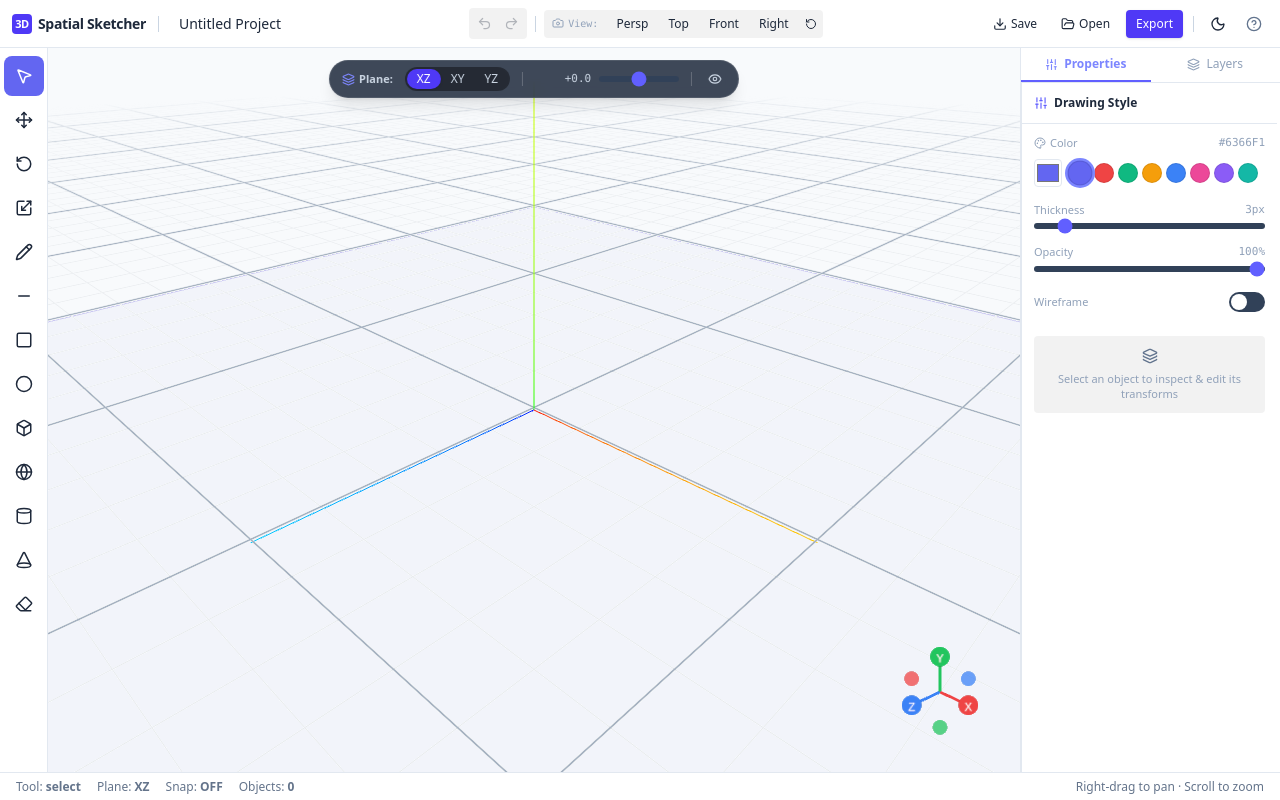
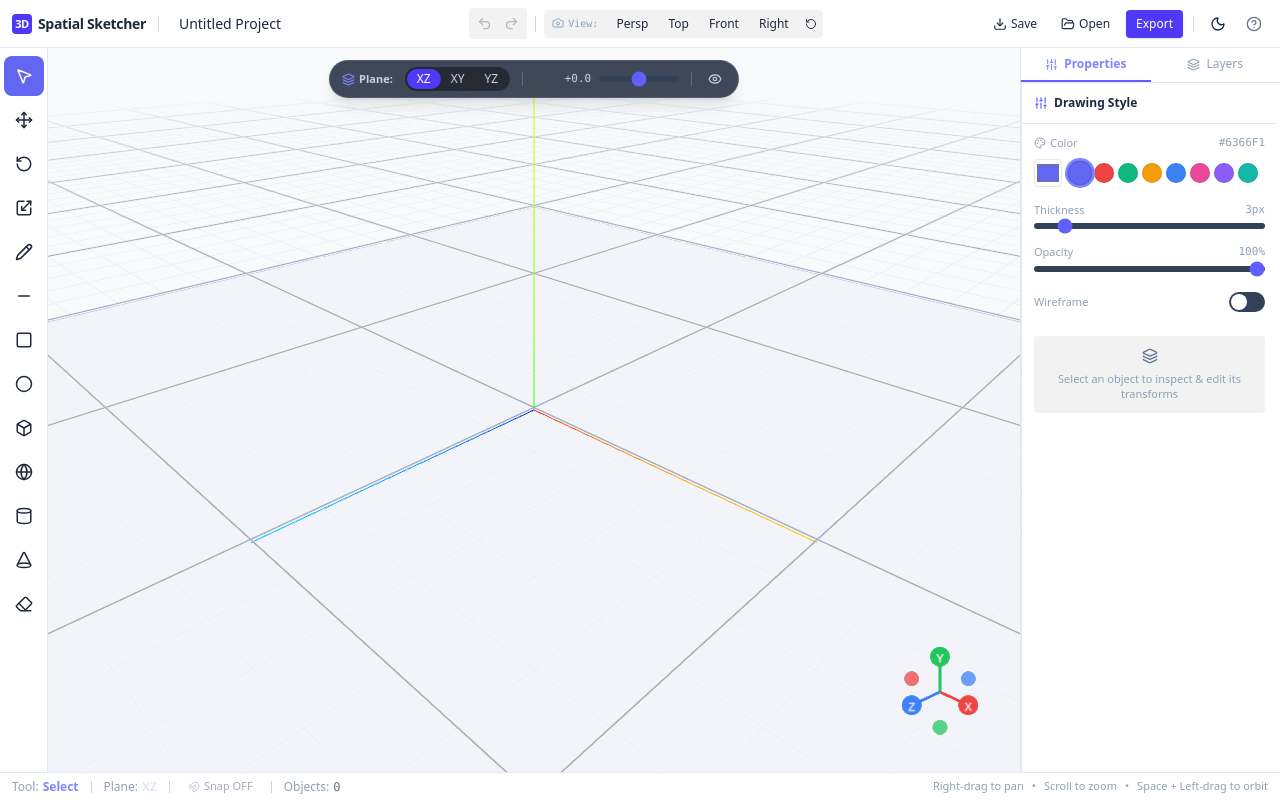
Before and after one commit to Neel-Nogia/3D-SPATIAL-SKETCHER, a React (Vite) app: page / in a window 1280 px wide. Built offline with nearby package versions, Linux system fonts and the light colour scheme.

Commit message:
feat(history): add snapping controls, undo/redo history tests, and layers panel interactions

```diff
--- a/src/components/StatusBar.tsx
+++ b/src/components/StatusBar.tsx
@@ -1,30 +1,96 @@
 /**
- * Bottom status bar — shows active tool, drawing plane, snap status, object count, camera hints.
+ * Bottom status bar — shows active tool, active drawing plane, snapping controls, object count, camera hints.
  */
 import { useSceneStore } from '../store/useSceneStore';
+import type { SnapSize } from '../types/scene';
+import { Magnet } from 'lucide-react';
+
+const snapSizes: SnapSize[] = [0.1, 0.25, 0.5, 1];
 
 export function StatusBar() {
   const activeTool = useSceneStore((s) => s.activeTool);
   const drawingPlane = useSceneStore((s) => s.drawingPlane);
   const snapEnabled = useSceneStore((s) => s.snapEnabled);
+  const toggleSnap = useSceneStore((s) => s.toggleSnap);
+  const snapSize = useSceneStore((s) => s.snapSize);
+  const setSnapSize = useSceneStore((s) => s.setSnapSize);
   const objectCount = useSceneStore((s) => s.order.length);
 
   return (
-    <div
-      className="flex items-center justify-between px-4 h-7 text-xs border-t shrink-0"
+    <footer
+      className="flex items-center justify-between px-3 h-7 text-xs border-t shrink-0 select-none"
       style={{
         background: 'var(--bg-secondary)',
         borderColor: 'var(--border-color)',
         color: 'var(--text-secondary)',
       }}
     >
-      <div className="flex items-center gap-4">
-        <span>Tool: <strong>{activeTool}</strong></span>
-        <span>Plane: <strong>{drawingPlane}</strong></span>
-        <span>Snap: <strong>{snapEnabled ? 'ON' : 'OFF'}</strong></span>
-        <span>Objects: <strong>{objectCount}</strong></span>
+      <div className="flex items-center gap-3">
+        {/* Active Tool */}
+        <div className="flex items-center gap-1 font-medium">
+          <span className="text-slate-400">Tool:</span>
+          <span className="text-indigo-400 font-semibold capitalize">{activeTool}</span>
+        </div>
+
+        <div className="h-3 w-px bg-slate-300 dark:bg-slate-700" />
+
+        {/* Active Plane */}
+        <div className="flex items-center gap-1">
+          <span className="text-slate-400">Plane:</span>
+          <span className="font-semibold text-slate-200">{drawingPlane}</span>
+        </div>
+
+        <div className="h-3 w-px bg-slate-300 dark:bg-slate-700" />
+
+        {/* Snap Toggle + Snap Size Dropdown */}
+        <div className="flex items-center gap-1.5">
+          <button
+            onClick={toggleSnap}
+            className={`flex items-center gap-1 px-1.5 py-0.5 rounded text-[11px] font-medium transition-colors ${
+              snapEnabled
+                ? 'bg-indigo-600/30 text-indigo-400 font-semibold'
+                : 'hover:bg-black/5 dark:hover:bg-white/5 opacity-60 hover:opacity-100'
+            }`}
+            title="Toggle Snapping (G)"
+          >
+            <Magnet size={12} className={snapEnabled ? 'text-indigo-400' : 'text-slate-400'} />
+            <span>Snap {snapEnabled ? 'ON' : 'OFF'}</span>
+          </button>
+
+          {snapEnabled && (
+            <select
+              value={snapSize}
+              onChange={(e) => setSnapSize(parseFloat(e.target.value) as SnapSize)}
+              className="bg-transparent border rounded px-1 py-0.5 text-[10px] font-mono focus:outline-none cursor-pointer"
+              style={{ borderColor: 'var(--border-color)' }}
+              title="Snap Grid Size"
+            >
+              {snapSizes.map((s) => (
+                <option key={s} value={s} className="bg-slate-900 text-slate-100">
+                  {s}
+                </option>
+              ))}
+            </select>
+          )}
+        </div>
+
+        <div className="h-3 w-px bg-slate-300 dark:bg-slate-700" />
+
+        {/* Object Count */}
+        <div className="flex items-center gap-1">
+          <span className="text-slate-400">Objects:</span>
+          <span className="font-mono">{objectCount}</span>
+        </div>
       </div>
-      <div>Right-drag to pan · Scroll to zoom</div>
-    </div>
+
+      {/* Right camera hint */}
+      <div className="hidden sm:flex items-center gap-2 text-[11px] text-slate-400">
+        <span>Right-drag to pan</span>
+        <span>•</span>
+        <span>Scroll to zoom</span>
+        <span>•</span>
+        <span>Space + Left-drag to orbit</span>
+      </div>
+    </footer>
   );
 }
```
Also changed, not shown: 1 other file (tests, documents, lock files or other folders).
